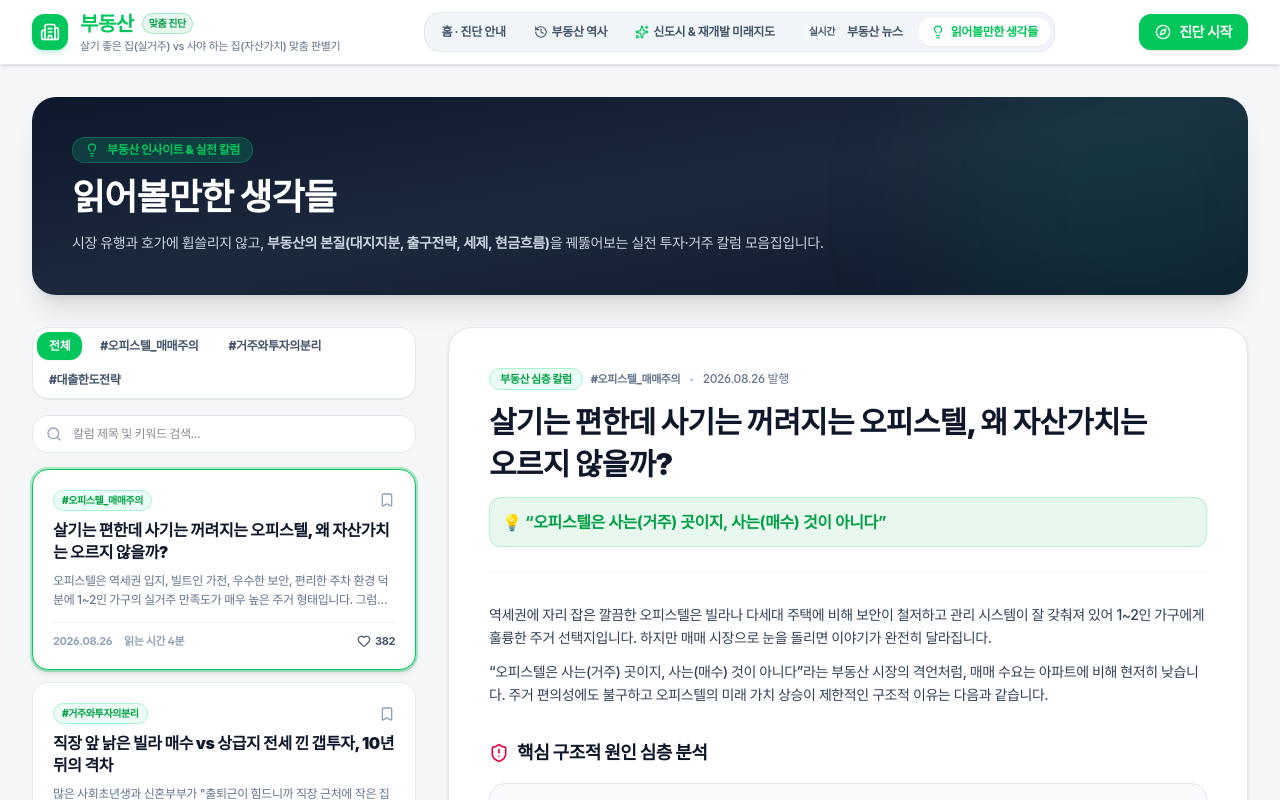
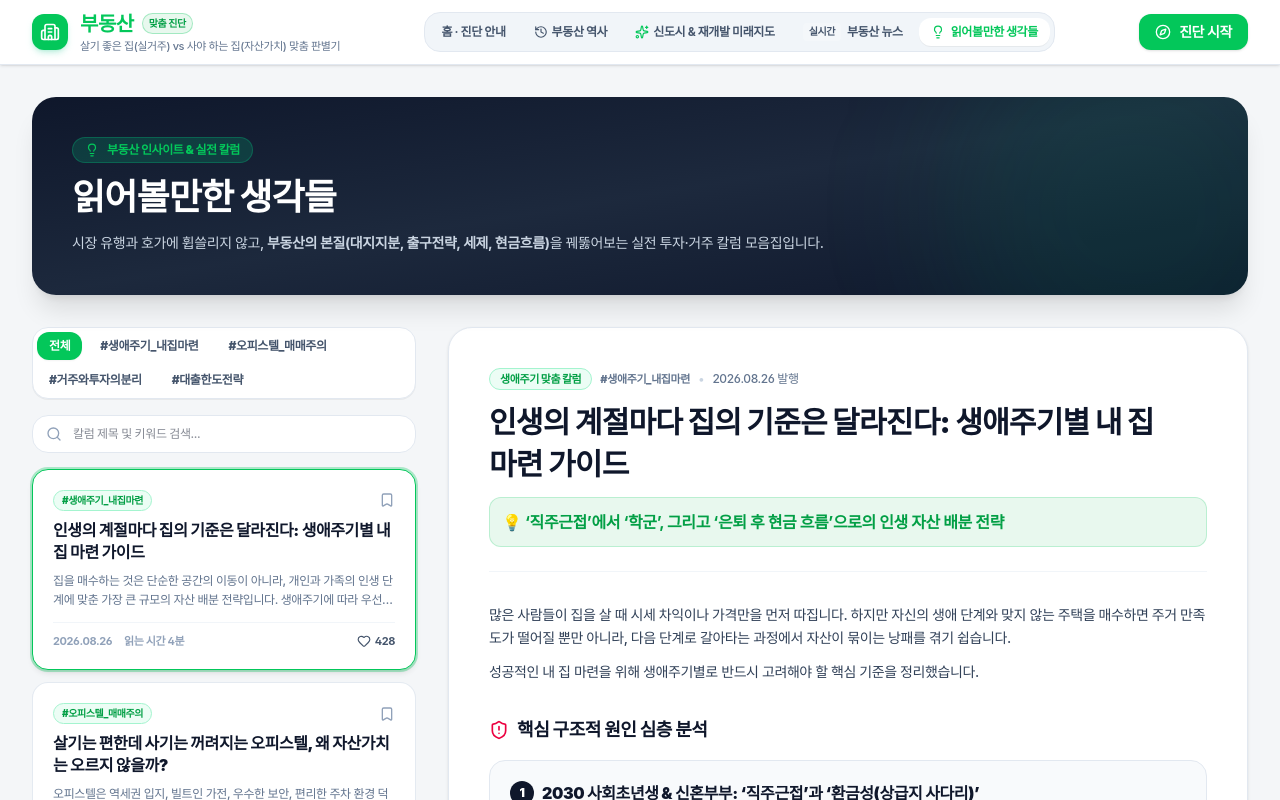
Before and after one commit to alstjrdlek75-lab/realestate, a React (Vite) app: page / in a window 1280 px wide. Both pictures are taken after a click on the button "읽어볼만한 생각들". Shown: the top 800 px of the page. Built offline with nearby package versions, Linux system fonts and the light colour scheme; the HTML template or start-up script is replaced by a standard one; a web font is replaced by a local one.

Commit message:
feat: Add new column '인생의 계절마다 집의 기준은 달라진다: 생애주기별 내 집 마련 가이드' to '읽어볼만한 생각들'

```diff
--- a/src/components/MyThoughts.tsx
+++ b/src/components/MyThoughts.tsx
@@ -27,7 +27,7 @@ import { THOUGHT_ARTICLES, ThoughtArticle } from '../data/thoughtArticles';
 export const MyThoughts: React.FC = () => {
   const [selectedTag, setSelectedTag] = useState<string>('전체');
   const [searchQuery, setSearchQuery] = useState<string>('');
-  const [activeArticleId, setActiveArticleId] = useState<string>('officetel-live-vs-buy');
+  const [activeArticleId, setActiveArticleId] = useState<string>(THOUGHT_ARTICLES[0]?.id || 'life-cycle-housing-guide');
   const [bookmarkedIds, setBookmarkedIds] = useState<string[]>([]);
   const [likedIds, setLikedIds] = useState<string[]>([]);
 
@@ -56,7 +56,7 @@ export const MyThoughts: React.FC = () => {
     );
   };
 
-  const allTags = ['전체', '#오피스텔_매매주의', '#거주와투자의분리', '#대출한도전략'];
+  const allTags = ['전체', ...Array.from(new Set(THOUGHT_ARTICLES.map(a => a.tag)))];
 
   return (
     <div className="max-w-7xl mx-auto px-4 sm:px-6 lg:px-8 py-8 animate-fadeIn space-y-8">
@@ -254,7 +254,7 @@ export const MyThoughts: React.FC = () => {
               <div className="space-y-3 pt-2">
                 <h3 className="text-base sm:text-lg font-black text-slate-900 flex items-center gap-2">
                   <Layers className="w-5 h-5 text-[#0066ff]" />
-                  <span>주거용 오피스텔 vs 일반 아파트 핵심 비교</span>
+                  <span>핵심 비교 및 가이드 요약</span>
                 </h3>
 
                 <div className="overflow-x-auto rounded-2xl border border-slate-200">
@@ -262,16 +262,19 @@ export const MyThoughts: React.FC = () => {
                     <thead>
                       <tr className="bg-slate-100 border-b border-slate-200 text-slate-800 font-black">
                         {currentArticle.tableData.headers.map((h, i) => (
-                          <th key={i} className={`p-3.5 ${i === 2 ? 'text-[#029f45]' : ''}`}>{h}</th>
+                          <th key={i} className={`p-3.5 whitespace-nowrap ${i === 1 ? 'text-[#0066ff]' : i === 2 ? 'text-[#029f45]' : ''}`}>{h}</th>
                         ))}
                       </tr>
                     </thead>
                     <tbody className="divide-y divide-slate-100 font-medium text-slate-700">
                       {currentArticle.tableData.rows.map((row, idx) => (
                         <tr key={idx} className="hover:bg-slate-50">
-                          <td className="p-3.5 font-bold text-slate-900 bg-slate-50/50">{row.category}</td>
+                          <td className="p-3.5 font-bold text-slate-900 bg-slate-50/50 whitespace-nowrap">{row.category}</td>
                           <td className="p-3.5 text-slate-600">{row.col1}</td>
                           <td className="p-3.5 font-bold text-[#029f45]">{row.col2}</td>
+                          {row.col3 && (
+                            <td className="p-3.5 font-black text-indigo-600">{row.col3}</td>
+                          )}
                         </tr>
                       ))}
                     </tbody>
--- a/src/data/thoughtArticles.ts
+++ b/src/data/thoughtArticles.ts
@@ -19,12 +19,65 @@ export interface ThoughtArticle {
   }[];
   tableData?: {
     headers: string[];
-    rows: { category: string; col1: string; col2: string }[];
+    rows: { category: string; col1: string; col2: string; col3?: string }[];
   };
   conclusion?: string;
 }
 
 export const THOUGHT_ARTICLES: ThoughtArticle[] = [
+  {
+    id: 'life-cycle-housing-guide',
+    tag: '#생애주기_내집마련',
+    categoryLabel: '생애주기 맞춤 칼럼',
+    title: '인생의 계절마다 집의 기준은 달라진다: 생애주기별 내 집 마련 가이드',
+    subtitle: '‘직주근접’에서 ‘학군’, 그리고 ‘은퇴 후 현금 흐름’으로의 인생 자산 배분 전략',
+    publishedAt: '2026.08.26',
+    readTime: '4분',
+    views: '1.6만',
+    likes: 428,
+    featured: true,
+    summary: '집을 매수하는 것은 단순한 공간의 이동이 아니라, 개인과 가족의 인생 단계에 맞춘 가장 큰 규모의 자산 배분 전략입니다. 생애주기에 따라 우선시해야 할 가치는 ‘직주근접’에서 ‘학군’, 그리고 ‘은퇴 후 현금 흐름’으로 완전히 변화합니다.',
+    contentParagraphs: [
+      '많은 사람들이 집을 살 때 시세 차익이나 가격만을 먼저 따집니다. 하지만 자신의 생애 단계와 맞지 않는 주택을 매수하면 주거 만족도가 떨어질 뿐만 아니라, 다음 단계로 갈아타는 과정에서 자산이 묶이는 낭패를 겪기 쉽습니다.',
+      '성공적인 내 집 마련을 위해 생애주기별로 반드시 고려해야 할 핵심 기준을 정리했습니다.'
+    ],
+    keyPoints: [
+      {
+        num: 1,
+        title: '2030 사회초년생 & 신혼부부: ‘직주근접’과 ‘환금성(상급지 사다리)’',
+        description: '첫 집은 평생 살 집이 아니라 더 넓은 평수나 상급지로 가기 위한 ‘발판’입니다. 거래량이 꾸준한 대단지 소형 아파트나 핵심 지하철 노선 역세권을 선택해야 합니다. 신혼부부 특별공급, 신생아 특례 대출 등 정부의 저금리 정책 대출 상품을 적극 활용할 수 있는 가격대의 주택을 우선 검토해야 합니다.',
+        quote: '첫 집의 제1원칙은 "출퇴근 피로도를 낮추고 다음 매수자에게 쉽게 팔 수 있는가"입니다.'
+      },
+      {
+        num: 2,
+        title: '3040 영유아 및 학령기 자녀 가구: ‘안전한 통학 환경’과 ‘학군 인프라’',
+        description: '아이가 초등학교에 입학하는 순간부터 이사가 극도로 제한되므로, 최소 6~10년 이상 거주할 것을 전제로 평형(전용 59㎡~84㎡ 이상)을 넓혀야 합니다. 도로를 건너지 않고 통학 가능한 초품아 단지, 커뮤니티 시설(단지 내 어린이집, 도서관), 주변 학원가 형성이 주택의 미래 가치를 방어하는 핵심 요인이 됩니다.',
+        quote: '학령기 자녀 가구의 아파트는 ‘주거 안정성’과 ‘학군 방어력’이 곧 자산 가치입니다.'
+      },
+      {
+        num: 3,
+        title: '50대 자녀 독립기 (축소 전환기): ‘슬림화(다운사이징)’와 ‘주거 쾌적성’',
+        description: '자녀가 대학 진학이나 취업, 결혼으로 독립하면 불필요하게 넓은 주택은 관리비와 보유세 부담만 가중됩니다. 평수를 줄여 발생한 차액은 노후 준비 자금으로 전환하고, 대중교통이 편리하며 생활 인프라(대형마트, 백화점, 문화센터)가 잘 갖춰진 곳으로 이동하는 것이 유리합니다.',
+        quote: '면적을 줄여 발생한 자본 차액은 든든한 노후 준비 연금 자산으로 전환하십시오.'
+      },
+      {
+        num: 4,
+        title: '60대 이후 은퇴기 및 실버 세대: ‘대형 병원 접근성(의세권)’과 ‘현금 흐름’',
+        description: '정기적인 진료와 응급 상황에 대비할 수 있는 상급 종합병원 인근의 평지 단지가 최우선입니다. 고정 수입이 줄어드는 시기이므로 보유 주택을 활용한 ‘주택연금’ 가입 가능 여부(공시가격 기준 확인)나, 일부 자금을 월세 수익이 나오는 자산으로 분산하는 전략을 고려해야 합니다.',
+        quote: '은퇴기 주택은 상급 종합병원(의세권), 평지, 공원 및 안정적인 현금 흐름이 핵심입니다.'
+      }
+    ],
+    tableData: {
+      headers: ['생애주기', '핵심 거주 목적', '최우선 고려 입지 조건', '추천 주거 형태'],
+      rows: [
+        { category: '사회초년생 · 신혼부부', col1: '자산 형성, 이동 용이성', col2: '직주근접, 역세권, 대단지', col3: '20평형대 역세권 소형 아파트' },
+        { category: '자녀 양육기 (3040)', col1: '자녀 교육, 가족 안정성', col2: '초품아, 학원가, 유해시설 배제', col3: '30평형대 이상 학군지 아파트' },
+        { category: '자녀 독립기 (50대)', col1: '자산 재배분, 생활 편의', col2: '생활 인프라, 관리 편의성', col3: '도심지 20~30평형대 준신축' },
+        { category: '은퇴기 (60대 이상)', col1: '건강 관리, 현금 흐름', col2: '종합병원(의세권), 평지, 공원', col3: '평지형 중소형 아파트, 실버타운' }
+      ]
+    },
+    conclusion: '집을 고를 때 가장 경계해야 할 것은 ‘남들이 좋다고 하는 집’을 맹목적으로 따라가는 것입니다. 현재 내 가족이 위치한 생애주기의 필요를 정확히 채워주면서도, 다음 단계로 넘어갈 때 원활하게 현금화할 수 있는 유연성을 갖춘 집이 바로 최선의 선택입니다.'
+  },
   {
     id: 'officetel-live-vs-buy',
     tag: '#오피스텔_매매주의',
@@ -35,7 +88,6 @@ export const THOUGHT_ARTICLES: ThoughtArticle[] = [
     readTime: '4분',
     views: '1.4만',
     likes: 382,
-    featured: true,
     summary: '오피스텔은 역세권 입지, 빌트인 가전, 우수한 보안, 편리한 주차 환경 덕분에 1~2인 가구의 실거주 만족도가 매우 높은 주거 형태입니다. 그럼에도 불구하고 실수요자와 투자자 모두 "오피스텔은 전·월세로만 살고 매매는 하지 마라"고 조언하는 결정적 이유는 미래 자산가치 상승에 대한 기대가 아파트에 비해 압도적으로 낮기 때문입니다.',
     contentParagraphs: [
       '역세권에 자리 잡은 깔끔한 오피스텔은 빌라나 다세대 주택에 비해 보안이 철저하고 관리 시스템이 잘 갖춰져 있어 1~2인 가구에게 훌륭한 주거 선택지입니다. 하지만 매매 시장으로 눈을 돌리면 이야기가 완전히 달라집니다.',
```
